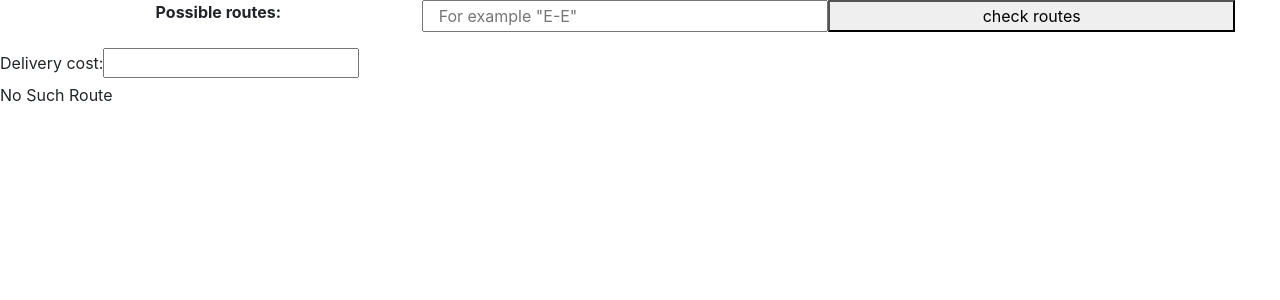
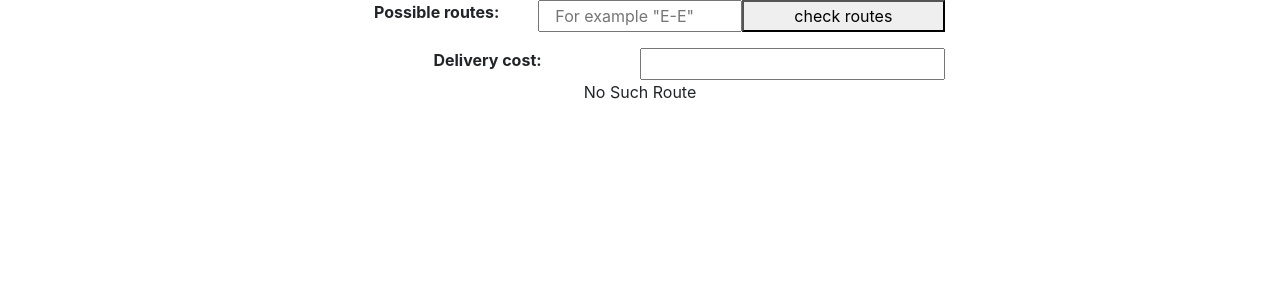
Before and after one commit to SebastianLindback/ACME_delivery_service, a React (Create React App) app in the folder client/: page / in a window 1280 px wide. Shown: the top 300 px of the page. Built offline with nearby package versions, Linux system fonts and the light colour scheme.

Commit message:
case-1_structure-and-formatting

```diff
--- a/client/src/components/DeliveryCost.tsx
+++ b/client/src/components/DeliveryCost.tsx
@@ -1,24 +1,36 @@
 import React, { useState } from 'react'
-import CalculateRoute from './CalculacteRoute';
+import CalculateRoute from '../utils/CalculacteRoute';
 
 function DeliveryCost() {
-  const {Routes} = require('../context/routes.json');
   const [input, setInput] = useState("")
 
   const handleChange = (event: React.ChangeEvent<HTMLInputElement>) => {
     setInput(event.target.value);
   };
+  const result = CalculateRoute(input.toUpperCase());
+  // Calculate the cost by adding all the matching routes
+  let sum = 0;
+  result.forEach(route => {
+    sum += route?.cost!
+  });
 
   return (<>
-    <div>
-      <label>Delivery cost: </label>
+    <div className='row col-6 d-flex flex-colum justify-content-center mx-auto'>
+      <label className="col-6 text-center"><strong>Delivery cost: </strong></label>
       <input
+        className="col-6"
         type="text"
         onChange={handleChange}
-        value={input}
-      />
+        value={input}>
+      </input>
+
+
     </div>
-    <CalculateRoute validRoutes={Routes}  UserInput={input.toUpperCase()}/>
+    <div className='row col-4 d-flex flex-colum justify-content-center mx-auto'>
+      <span>{(result.length > 0)
+      ? `The delivery cost for route ${input.toUpperCase()} is ${sum}`
+      : `No Such Route`}</span>
+    </div>
     </>)
 }
 
--- a/client/src/components/RoutePossibilityComponent.tsx
+++ b/client/src/components/RoutePossibilityComponent.tsx
@@ -3,7 +3,6 @@ import { DeliveryRoute } from '../models/DeliveryRoute';
 import CalculateRoutePossibilities from '../utils/CalculateRoutePossibilities';
 
 function RoutePossibilityComponent() {
-    const {Routes} = require('../context/routes.json');
   const [input, setInput] = useState("")
   const [tableBody, setTableBody] = useState<JSX.Element[]>();
   const [tableHeader, setTableHeader] = useState<JSX.Element>();
@@ -14,8 +13,11 @@ function RoutePossibilityComponent() {
   };
   const onKeyPress = (event: React.KeyboardEvent<HTMLInputElement>) => {
     if (event.key === "Enter") {
-        btn();
+        calculateTable();
       }
+    }
+    const calculateTable = () => {
+      createPossibleRouteResult(CalculateRoutePossibilities(input.toUpperCase()));
     }
     const tableClick = (route : DeliveryRoute[]) =>{
       console.log(route);
@@ -60,14 +62,9 @@ function RoutePossibilityComponent() {
       setTableBody(row);
 
     }
-    const btn = () => {
-      createPossibleRouteResult(CalculateRoutePossibilities(Routes, input.toUpperCase()));
-    }
-    //
 
     return (<>
-      <div className='col-12 '>
-      <div className='row col-12 d-flex flex-colum justify-content-between '>
+      <div className='row col-6 d-flex flex-colum justify-content-between mx-auto'>
         <label className='col-4 text-center'><strong> Possible routes: </strong></label>
           <input
             className='col-4 '
@@ -78,7 +75,7 @@ function RoutePossibilityComponent() {
             maxLength={3}
             onKeyPress={onKeyPress}
           />
-          <button className='col-4' onClick={btn}>check routes</button>
+          <button className='col-4' onClick={calculateTable}>check routes</button>
         </div>
         <div className='row col-12'>
         <table className=" table table-striped ">
@@ -93,7 +90,6 @@ function RoutePossibilityComponent() {
         </table>
 
       </div>
-      </div>
       </>)
 }
 
--- a/client/src/components/CalculacteRoute.tsx
+++ b/client/src/utils/CalculacteRoute.ts
@@ -1,13 +1,9 @@
-import React, { Component } from 'react'
+import React from 'react'
 import { DeliveryRoute } from '../models/DeliveryRoute';
 
-export type CalculateRouteProps = {
-    validRoutes: string[],
-    UserInput : string
-  };
-
-function CalculateRoute({validRoutes, UserInput}: CalculateRouteProps) {
-    const currentRoutes = ParseJsonToRoutes(validRoutes);
+function CalculateRoute(UserInput : string) {
+  const {Routes} = require('../context/routes.json');
+    const currentRoutes = ParseJsonToRoutes(Routes);
     const userNodes = UserInput.split("-");
 
     // Match the user nodes with the valid routes
@@ -15,17 +11,11 @@ function CalculateRoute({validRoutes, UserInput}: CalculateRouteProps) {
     for (let index = 1; index < userNodes.length; index++) {
       const matchingRoutes = currentRoutes.find(
         route => (
-          (route.node_ofOrigin == userNodes[index-1])
-        &&(route.node_ofDestination == userNodes[index])));
+          (route.node_ofOrigin === userNodes[index-1])
+        &&(route.node_ofDestination === userNodes[index])));
 
-      if (matchingRoutes != undefined) result.push(matchingRoutes!);
+      if (matchingRoutes !== undefined) result.push(matchingRoutes!);
     }
-
-    // Calculate the cost by adding all the matching routes
-    let sum = 0;
-    result.forEach(route => {
-      sum += route?.cost!
-    });
 
     function ParseJsonToRoutes(routes: string[]) : DeliveryRoute[]
     {
@@ -47,9 +37,7 @@ function CalculateRoute({validRoutes, UserInput}: CalculateRouteProps) {
 
     }
 
-    return (<p>{(result.length >= userNodes.length-1 && result.length > 0)
-      ? `The delivery cost for route ${UserInput} is ${sum}`
-      : `No Such Route`}</p>)
+    return (result)
 
   };
 
--- a/client/src/utils/CalculateRoutePossibilities.ts
+++ b/client/src/utils/CalculateRoutePossibilities.ts
@@ -1,11 +1,8 @@
 import React from 'react'
 import { DeliveryRoute } from '../models/DeliveryRoute';
 
-export type CalculateRoutePossibilitiesProps = {
-    validRoutes: string[],
-    UserInput : string
-  };
-const CalculateRoutePossibilities = (validRoutes : string[], UserInput: string ) => {
+const CalculateRoutePossibilities = (UserInput: string ) => {
+    const {Routes} = require('../context/routes.json');
     const ParseJsonToRoutes = (routes: string[]) : DeliveryRoute[] =>
     {
         let result : DeliveryRoute[] = [];
@@ -24,7 +21,7 @@ const CalculateRoutePossibilities = (validRoutes : string[], UserInput: string )
         }
         return (result)
     }
-    const routes = ParseJsonToRoutes(validRoutes);
+    const validRoutes = ParseJsonToRoutes(Routes);
     const userNodes = UserInput.split("-");
 
 
@@ -102,7 +99,7 @@ const CalculateRoutePossibilities = (validRoutes : string[], UserInput: string )
       return result;
     }
 
-  return (getPossibleRoutes(routes, userNodes[1], userNodes[0]))
+  return (getPossibleRoutes(validRoutes, userNodes[1], userNodes[0]))
 }
 
 export default CalculateRoutePossibilities
```
Also changed, not shown: 1 other file (tests, documents, lock files or other folders). Lines whose indentation alone changed are shown as unchanged.
